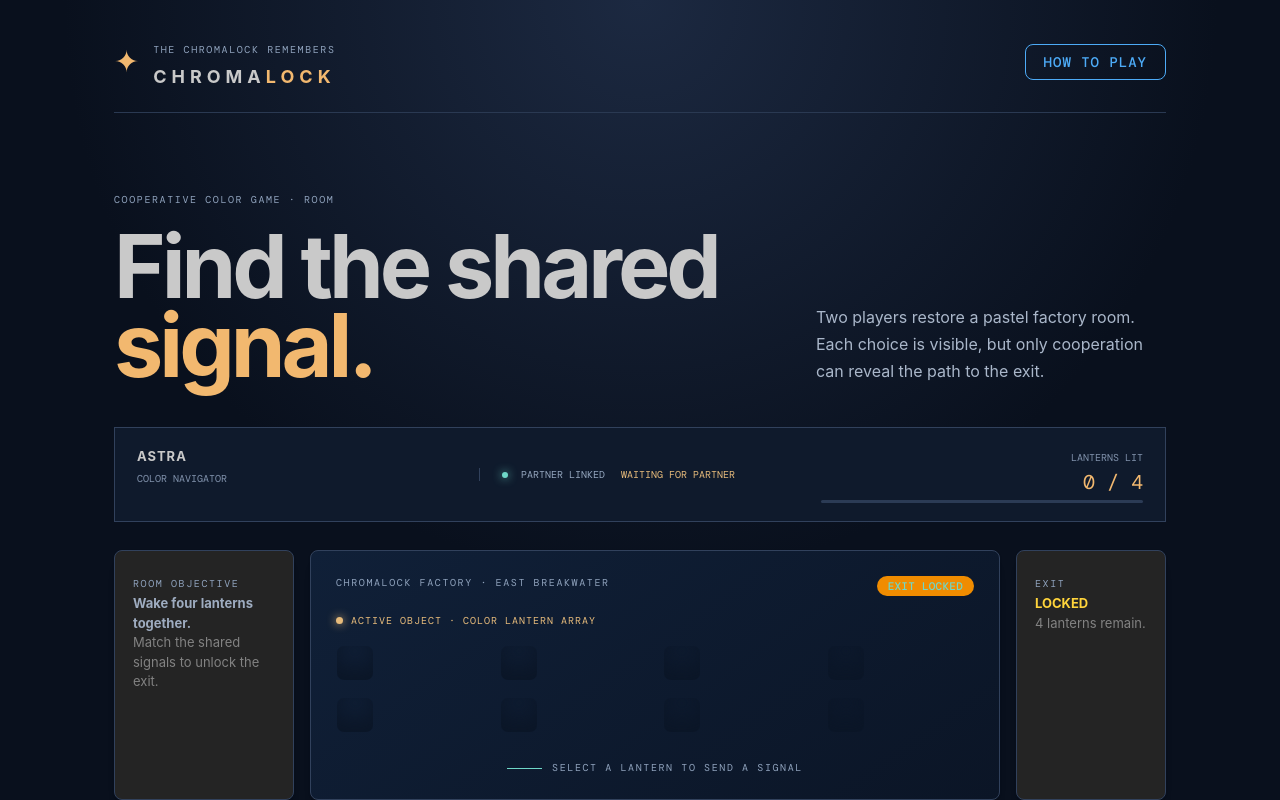
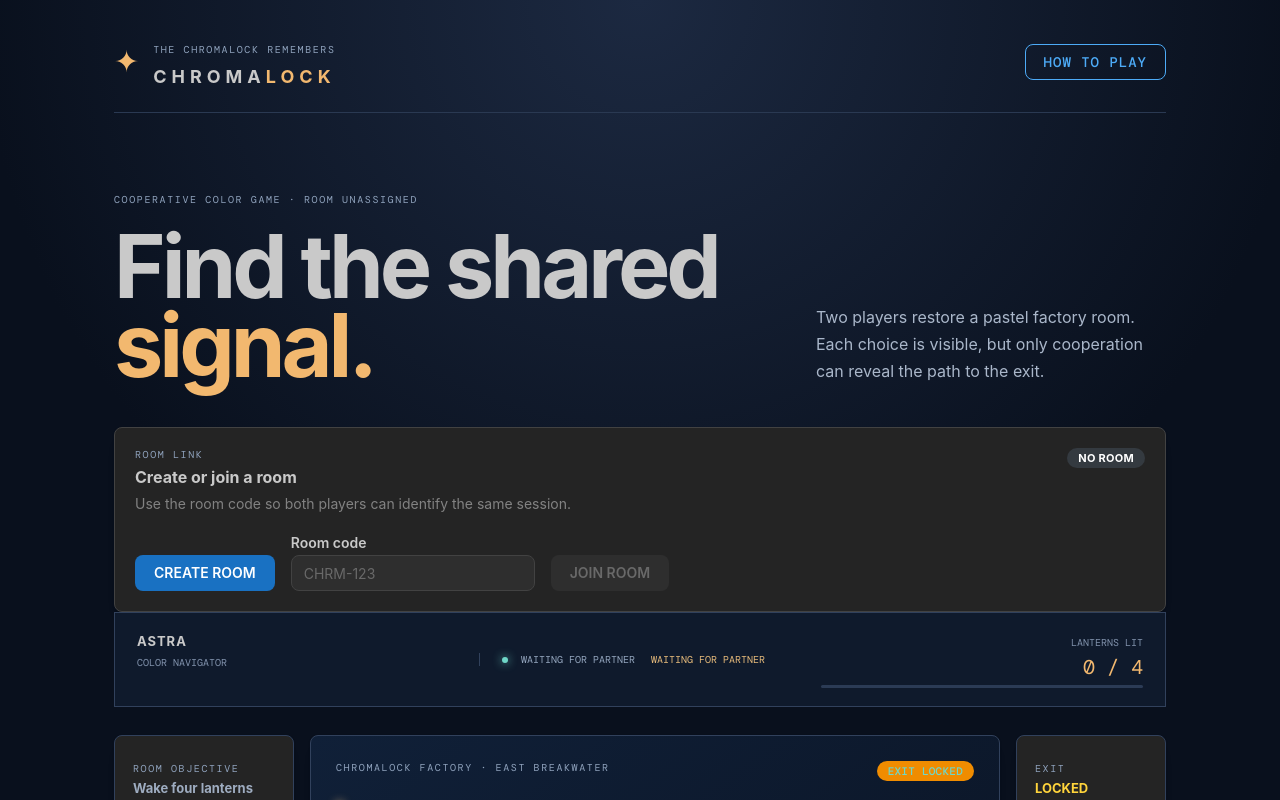
Before and after one commit to GemsForge/Chromalock, a React (Vite) app: page / in a window 1280 px wide. Shown: the top 800 px of the page. Built offline with nearby package versions, Linux system fonts and the light colour scheme.

Commit message:
feat(multiplayer): #10 add room creation and joining controls

```diff
--- a/src/app/App.tsx
+++ b/src/app/App.tsx
@@ -1,4 +1,4 @@
-import { Button, Modal, Progress, Text, Title } from '@mantine/core';
+import { Badge, Button, Group, Modal, Paper, Progress, Stack, Text, TextInput, Title } from '@mantine/core';
 import { useState } from 'react';
 import { ChromalockBoard } from '../features/constellation/components/ChromalockBoard';
 import { useChromalockGame } from '../features/constellation/model/useChromalockGame';
@@ -6,10 +6,32 @@ import { useChromalockGame } from '../features/constellation/model/useChromalock
 export function App() {
   const game = useChromalockGame();
   const [showRules, setShowRules] = useState(false);
+  const [joinCode, setJoinCode] = useState('');
+
   return <main className="app-shell">
     <header className="masthead"><div className="sigil">✦</div><div><span className="kicker">THE CHROMALOCK REMEMBERS</span><Title order={1}>CHROMA<span>LOCK</span></Title></div><Button className="help" variant="outline" onClick={() => setShowRules(true)}>HOW TO PLAY</Button></header>
-    <section className="intro"><div><span className="kicker">COOPERATIVE COLOR GAME · ROOM {game.roomCode}</span><Title order={2}>Find the shared<br/><em>signal.</em></Title></div><Text component="p">Two players restore a pastel factory room. Each choice is visible, but only cooperation can reveal the path to the exit.</Text></section>
-    <section className="hud"><div><b>{game.player.name}</b><small>{game.player.role}</small></div><div className="status"><i/> PARTNER LINKED <span>{game.partner.name}</span></div><div className="beacon"><small>LANTERNS LIT</small><strong>{game.litCount} / 4</strong><Progress value={game.litCount * 25} color="yellow" /></div></section>
+    <section className="intro"><div><span className="kicker">COOPERATIVE COLOR GAME · ROOM {game.room.code || 'UNASSIGNED'}</span><Title order={2}>Find the shared<br/><em>signal.</em></Title></div><Text component="p">Two players restore a pastel factory room. Each choice is visible, but only cooperation can reveal the path to the exit.</Text></section>
+
+    <Paper className="room-lobby" radius="md" shadow="sm" p="lg" withBorder>
+      <Group justify="space-between" align="flex-start">
+        <Stack gap={4}>
+          <span className="kicker">ROOM LINK</span>
+          <Text fw={700}>{game.room.status === 'idle' ? 'Create or join a room' : game.room.status === 'host' ? 'Room ready to share' : 'Room joined'}</Text>
+          <Text size="sm" c="dimmed">Use the room code so both players can identify the same session.</Text>
+        </Stack>
+        <Badge color={game.room.partnerConnected ? 'teal' : game.room.status === 'host' ? 'yellow' : 'gray'}>
+          {game.room.partnerConnected ? 'PARTNER CONNECTED' : game.room.status === 'host' ? 'WAITING FOR PARTNER' : 'NO ROOM'}
+        </Badge>
+      </Group>
+      <Group mt="md" align="end">
+        <Button onClick={game.createRoom}>CREATE ROOM</Button>
+        <TextInput label="Room code" placeholder="CHRM-123" value={joinCode} onChange={(event) => setJoinCode(event.currentTarget.value)} onKeyDown={(event) => { if (event.key === 'Enter') game.joinRoom(joinCode); }} />
+        <Button variant="light" onClick={() => game.joinRoom(joinCode)} disabled={!joinCode.trim()}>JOIN ROOM</Button>
+      </Group>
+      {game.room.code && <Text size="sm" mt="sm" c="yellow">Share code <strong>{game.room.code}</strong> with your partner.</Text>}
+    </Paper>
+
+    <section className="hud"><div><b>{game.player.name}</b><small>{game.player.role}</small></div><div className="status"><i/> {game.partner.name === 'WAITING FOR PARTNER' ? 'WAITING FOR PARTNER' : 'PARTNER LINKED'} <span>{game.partner.name}</span></div><div className="beacon"><small>LANTERNS LIT</small><strong>{game.litCount} / 4</strong><Progress value={game.litCount * 25} color="yellow" /></div></section>
     <ChromalockBoard {...game} />
     <Modal opened={showRules} onClose={() => setShowRules(false)} title="CHROMALOCK FIELD GUIDE" centered><Text>Both players select lanterns. Matching colors wake the room and reveal the exit. Four correct connections complete the level.</Text></Modal>
   </main>;
```
